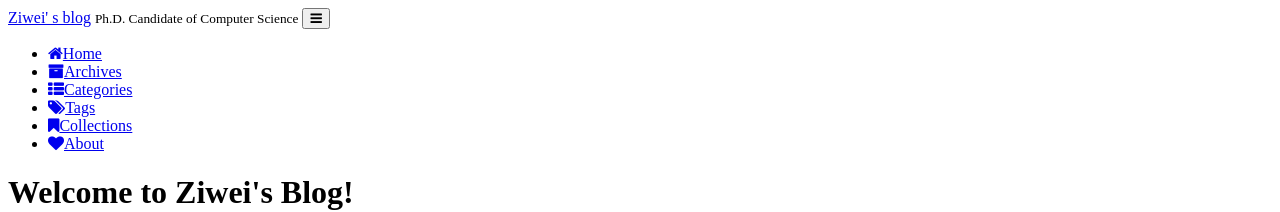
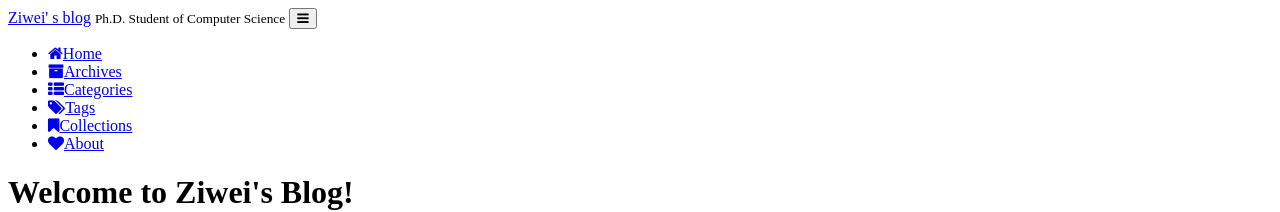
Before and after one commit to Zziwei/Zziwei.github.io, a Jekyll site: the page built from index.html, in a window 1280 px wide and 900 px high. Shown: the top 212 px of the window. Built offline with Jekyll 4.4.1, drawn with Linux system fonts in a browser that asks for light colours; the list of posts is cut into pages by our own code; comment, search, counter and statistics services are not loaded; a style sheet for code colours, icons or effects is not loaded.

Commit message:
update title
update title

```diff
--- a/_config.yml
+++ b/_config.yml
@@ -7,7 +7,7 @@
 
 # Site settings
 title: Ziwei' s blog
-brief-intro: Ph.D. Candidate of Computer Science
+brief-intro: Ph.D. Student of Computer Science
 baseurl:  # the subpath of your site, e.g. /blog
 url: "https://Zziwei.github.io" # the base hostname & protocol for your site
 
```
